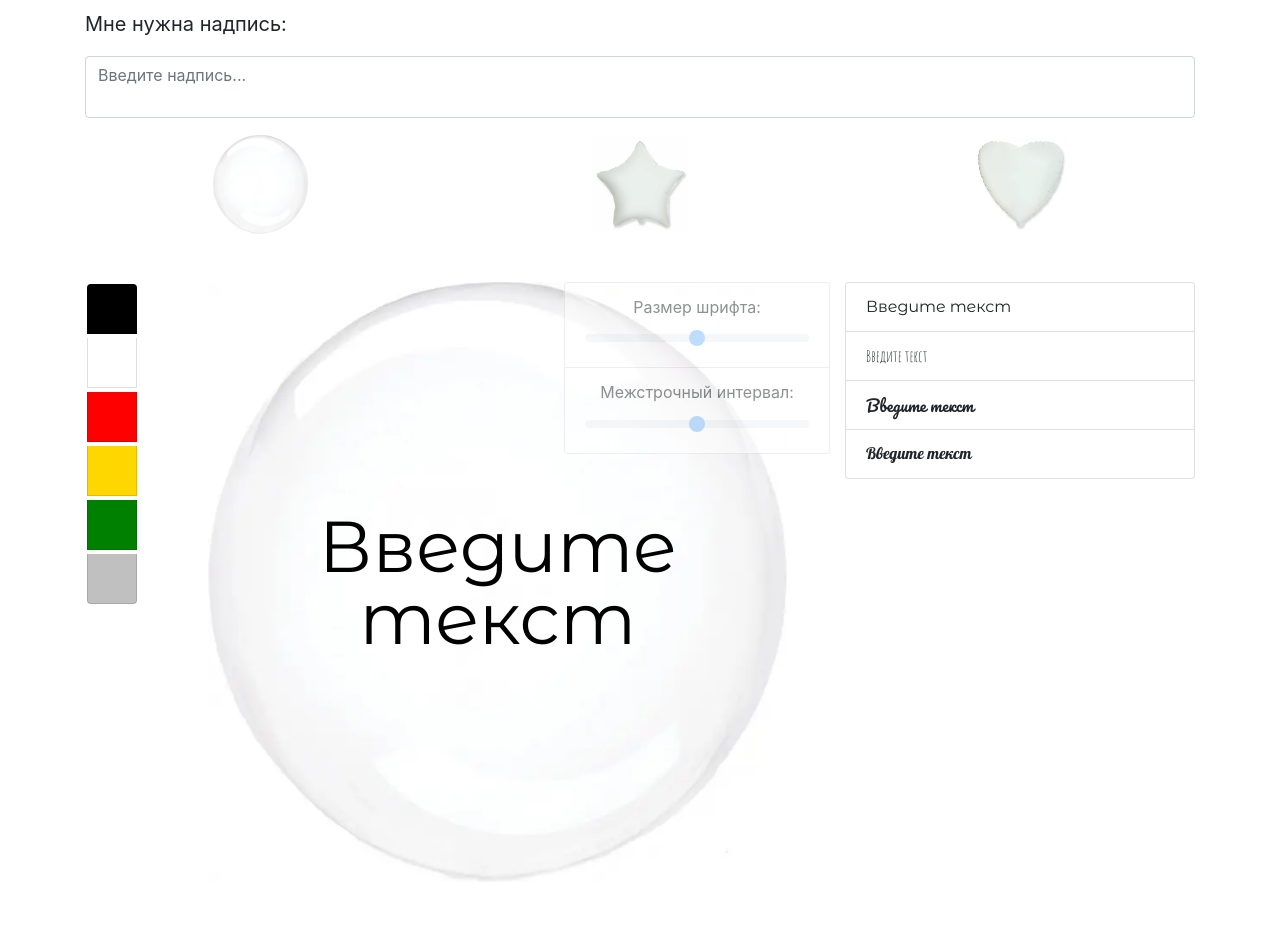
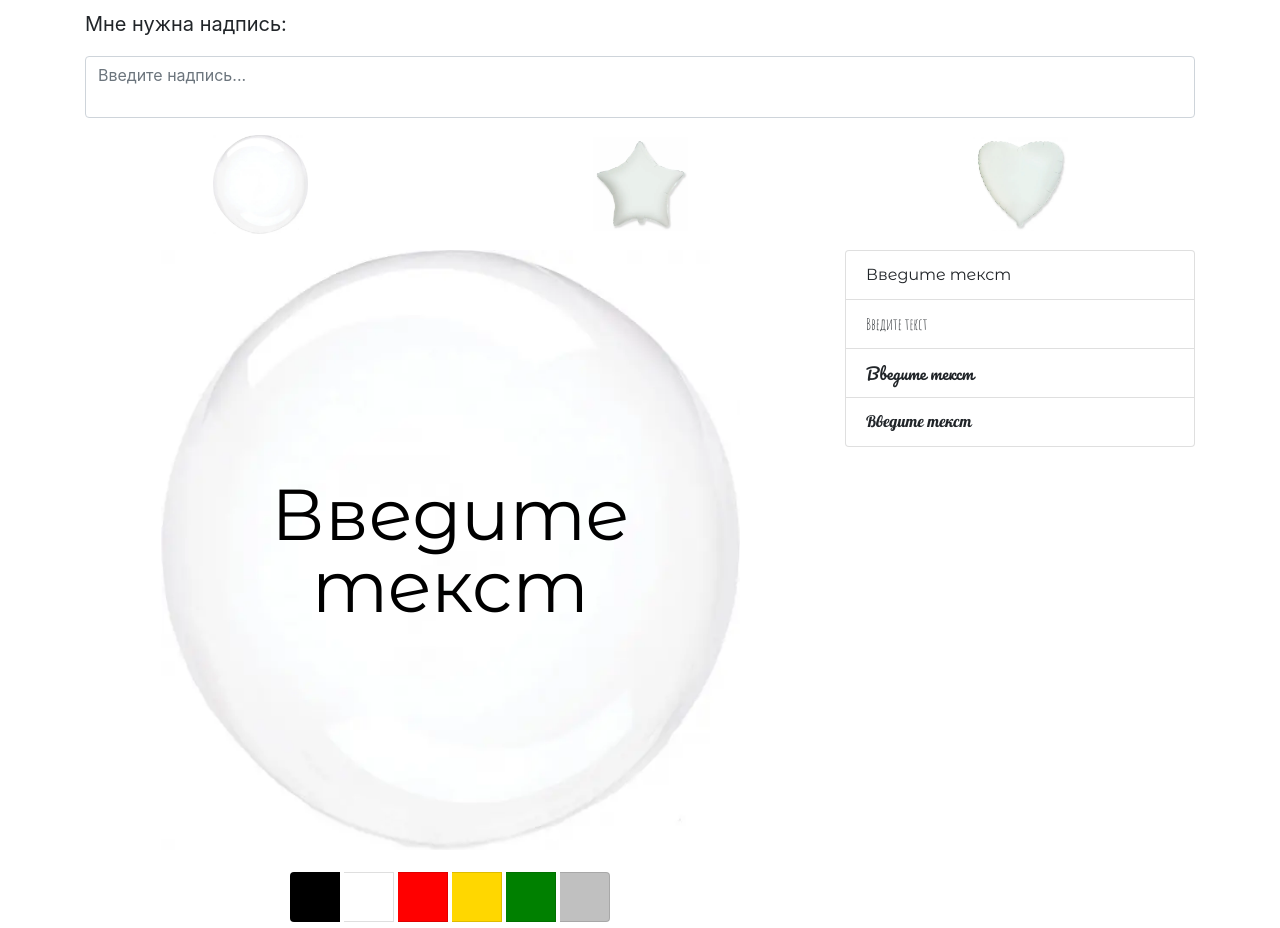
Before and after one commit to RomanValmur/construct, a Vue app: page / in a window 1280 px wide. Shown: the top 928 px of the page. Built offline with nearby package versions, Linux system fonts and the light colour scheme.

Commit message:
правки

```diff
--- a/src/components/ConstructColorsList.vue
+++ b/src/components/ConstructColorsList.vue
@@ -1,17 +1,15 @@
 <template>
-<div class="col-2 col-md-1">
-  <ul class="list-group">
-    <li
-      class="list-group-item"
+<div class="col-12 text-center justify-content-center color-list">
+    <b-list-group class="d-flex justify-content-center" horizontal>
+      <b-list-group-item
         v-for="color in colors"
         :key="color.hexCode"
-      :style="{ backgroundColor: `${color.hexCode}`, ...styleColorItem}"
+        :style="{ backgroundColor: `${color.hexCode}` }"
         :alt="color.title"
         :title="color.title"
         @click.prevent="setActiveColor(color)"
-    >
-    </li>
-  </ul>
+      ></b-list-group-item>
+    </b-list-group>
   </div>
 </template>
 
@@ -20,20 +18,9 @@ import { mapGetters, mapActions } from 'vuex';
 
 export default {
   name: 'ConstructColorsList',
-  data() {
-    return {
-      styleColorItem: {
-        height: '50px',
-        width: '50px',
-        margin: '2px',
-        cursor: 'pointer',
-      },
-    };
-  },
   computed: {
     ...mapGetters([
       'colors',
-      'activeColorHexCode',
     ]),
   },
   methods: {
@@ -42,5 +29,11 @@ export default {
 };
 </script>
 
-<style>
+<style lang="scss" scoped>
+.list-group-item {
+  height: 50px;
+  width: 50px;
+  margin: 2px;
+  cursor: pointer;
+}
 </style>
--- a/src/components/ConstructFontsList.vue
+++ b/src/components/ConstructFontsList.vue
@@ -1,16 +1,14 @@
 <template>
-<div class="col-12 col-md-4">
-  <ul class="list-group">
-    <li
+<div class="col-12 col-lg-4">
+  <b-list-group>
+    <b-list-group-item
       class="list-group-item font-name"
-      :style="{
-        fontFamily : `${font.name}`,
-      }"
+      :style="{ fontFamily : `${font.name}` }"
       @click="setActiveFont(font)"
       v-for="font in this.fonts"
       :key="font.woffUrl"
-    >{{ notNullTextValue }}</li>
-  </ul>
+    >{{ defaultTextValue }}</b-list-group-item>
+  </b-list-group>
 </div>
 </template>
 
@@ -23,7 +21,7 @@ export default {
     ...mapGetters([
       'fonts',
       'textValue',
-      'notNullTextValue',
+      'defaultTextValue',
     ]),
   },
   created() {
@@ -47,7 +45,7 @@ export default {
 };
 </script>
 
-<style>
+<style lang="scss" scoped>
 .font-name:hover {
   cursor: pointer;
 }
--- a/src/components/ConstructOrder.vue
+++ b/src/components/ConstructOrder.vue
@@ -1,55 +1,40 @@
 <template>
-  <div class="container">
-    <b-form-group
-      label="Мне нужна надпись: "
-      label-size="lg"
-      label-for="text"
-    >
-      <b-form-textarea
-        ref="text"
-        id="text"
-        placeholder="Введите надпись..."
-        rows="0"
-        max-rows="6"
-        @input="this.updateTextValue"
-        v-model="textValue"
-      >{{textValue}}</b-form-textarea>
+  <b-container>
+    <b-form-group label="Мне нужна надпись: " label-size="lg" label-for="text">
+      <b-form-textarea ref="text" id="text" placeholder="Введите надпись..." rows="0" max-rows="6"
+      @input="this.updateTextValue" v-model="textValue">{{textValue}}</b-form-textarea>
     </b-form-group>
-    <ConstructSurfaces/>
-    <div class="row my-5">
-      <ConstructColorsList/>
-      <ConstructExemplar/>
-      <ConstructFontsList/>
+    <construct-surfaces/>
+    <div class="row my-3">
+      <div class="col-12 col-lg-8">
+        <construct-preview/>
+        <construct-settings class="d-flex justify-content-center col-12 mb-3"/>
+      </div>
+      <construct-fonts-list/>
     </div>
     <div class="row">
-      <div class="col d-flex justify-content-around mb-5">
-        <div
-          class="btn btn-danger"
-          @click="resetConstruct"
-        >Сбросить</div>
-        <div
-          class="btn btn-primary"
-          @click="addNewDealToBitrix(), resetConstruct()"
-        >Отправить</div>
+      <div class="col d-flex justify-content-around my-3">
+        <div class="btn btn-danger" @click="resetConstruct">Сбросить</div>
+        <div class="btn btn-primary" @click="addNewDealToBitrix(), resetConstruct()">Отправить</div>
       </div>
     </div>
-  </div>
+  </b-container>
 </template>
 
 <script>
 import { mapGetters, mapActions } from 'vuex';
-import ConstructExemplar from './ConstructExemplar.vue';
+import ConstructPreview from './ConstructPreview.vue';
 import ConstructFontsList from './ConstructFontsList.vue';
-import ConstructColorsList from './ConstructColorsList.vue';
 import ConstructSurfaces from './ConstructSurfaces.vue';
+import ConstructSettings from './ConstructSettings.vue';
 
 export default {
   name: 'ConstructOrder',
   components: {
-    ConstructExemplar,
+    ConstructPreview,
     ConstructFontsList,
-    ConstructColorsList,
     ConstructSurfaces,
+    ConstructSettings,
   },
   computed: {
     ...mapGetters([
@@ -88,5 +73,5 @@ export default {
 };
 </script>
 
-<style>
+<style lang="scss" scoped>
 </style>
--- a/src/components/ConstructExemplar.vue
+++ b/src/components/ConstructPreview.vue
@@ -1,15 +1,12 @@
 <template>
   <div
-    class="
-      col-12
-      col-md-7
-      text-center
-      d-flex
-      align-items-center
-      justify-content-center
-      exemplar"
+    class="col-12 text-center d-flex align-items-center justify-content-center exemplar"
     ref="exemplar"
-    :style="{ backgroundImage: `url(${activeSurfaceImage})` }"
+    :style="{
+      backgroundImage: `url(${activeSurfaceImage})`,
+      height: `${clientDeviceWidth}px`,
+      maxHeight: '600px',
+    }"
     @pointerup="setIsDragFalse"
     @pointermove="relocateText($event)"
     @touchmove="touchRelocateText($event)"
@@ -34,50 +31,9 @@
           fontFamily: `${activeFont.name}`,
         }"
       >
-      {{ notNullTextValue }}
+        {{ defaultTextValue }}
       </span>
     </div>
-    <ul
-      id="fontSettings"
-      class="list-group"
-    >
-      <li class="list-group-item">
-        <label
-          for="fontSizeRange"
-        >
-        Размер шрифта:
-        </label>
-        <b-form-input
-          id="fontSizeRange"
-          ref="fontSizeRange"
-          type="range"
-          min="16"
-          max="128"
-          step="1"
-          value="72"
-          @input="this.updateFontSize"
-          v-model="fontSize"
-        ></b-form-input>
-      </li>
-      <li class="list-group-item">
-        <label
-          for="lineHeightRange"
-        >
-          Межстрочный интервал:
-        </label>
-        <b-form-input
-          id="lineHeightRange"
-          ref="lineHeightRange"
-          type="range"
-          min="16"
-          max="128"
-          step="1"
-          value="72"
-          @input="this.updateLineHeight"
-          v-model="lineHeight"
-        ></b-form-input>
-      </li>
-    </ul>
   </div>
 </template>
 
@@ -99,14 +55,14 @@ export default {
       'activeSurfaceImage',
       'activeColorHexCode',
       'textValue',
-      'fontSize',
-      'lineHeight',
       'activeFont',
-      'notNullTextValue',
+      'defaultTextValue',
+      'formattedTextValue',
+      'clientDeviceWidth',
     ]),
     fontSize: {
       get() {
-        return this.$store.getters.fontSize;
+        return this.$store.getters.normalizedFontSize;
       },
       set(value) {
         this.$store.commit('updateFontSize', value);
@@ -228,26 +184,15 @@ export default {
 };
 </script>
 
-<style>
+<style lang="scss" scoped>
+
 .exemplar {
   overflow: hidden;
-  height: 600px;
   background-position: center center;
   background-repeat: no-repeat;
   background-size: contain;
-}
 
-.exemplar__span {
-  touch-action: none;
-  white-space: pre-line;
-  position: relative;
-  font-size: 4.5rem;
-  line-height: 4.5rem;
-  outline: none;
-  user-select: none;
-}
-
-.exemplar__text {
+  &__text {
     min-height: 72px;
     position: absolute;
     max-width: 400px;
@@ -256,24 +201,14 @@ export default {
     user-select: none;
   }
 
-#fontSettings {
-  opacity: 0.5;
-  position: absolute;
-  top: 0;
-  right: 0;
-  width: 40%;
+  &__span {
+    touch-action: none;
+    white-space: pre-line;
+    position: relative;
+    font-size: 72px;
+    line-height: 72px;
+    outline: none;
     user-select: none;
   }
-
-#fontSettings:hover {
-  opacity: 1;
-}
-
-input[type="range"] {
-  opacity: 0.5;
-}
-
-input[type="range"]:hover {
-  opacity: 1;
 }
 </style>
--- /dev/null
+++ b/src/components/ConstructSettings.vue
@@ -0,0 +1,103 @@
+<template>
+  <div class="col-12 mb-3">
+    <b-tabs pills justified end>
+      <b-tab>
+        <template #title><b-icon-palette/></template>
+        <construct-colors-list/>
+      </b-tab>
+      <b-tab>
+        <template #title><b-icon-fonts/></template>
+        <label
+          for="lineHeightRange"
+        >
+        Размер шрифта:
+        </label>
+        <b-form-input
+        id="fontSizeRange"
+        ref="fontSizeRange"
+        type="range"
+        min="16"
+        max="128"
+        step="1"
+        value="72"
+        @input="this.updateFontSize"
+        v-model="fontSize"
+      ></b-form-input>
+      </b-tab>
+      <b-tab>
+        <template #title><b-icon-arrow-down-up/></template>
+        <label
+          for="lineHeightRange"
+        >
+        Межстрочный интервал:
+        </label>
+        <b-form-input
+          id="lineHeightRange"
+          ref="lineHeightRange"
+          type="range"
+          min="16"
+          max="128"
+          step="1"
+          value="72"
+          @input="this.updateLineHeight"
+          v-model="lineHeight"
+        ></b-form-input>
+      </b-tab>
+    </b-tabs>
+  </div>
+</template>
+
+<script>
+import { BIconPalette, BIconFonts, BIconArrowDownUp } from 'bootstrap-vue';
+import { mapActions } from 'vuex';
+import ConstructColorsList from './ConstructColorsList.vue';
+
+export default {
+  name: 'ConstructSettings',
+  components: {
+    BIconPalette,
+    BIconFonts,
+    BIconArrowDownUp,
+    ConstructColorsList,
+  },
+  computed: {
+    fontSize: {
+      get() {
+        return this.$store.getters.fontSize;
+      },
+      set(value) {
+        this.$store.commit('updateFontSize', value);
+      },
+    },
+    lineHeight: {
+      get() {
+        return this.$store.getters.lineHeight;
+      },
+      set(value) {
+        this.$store.commit('updateLineHeight', value);
+      },
+    },
+  },
+  methods: {
+    ...mapActions([
+      'setActiveSettingsElement',
+    ]),
+    updateFontSize(value) {
+      this.fontSize = value;
+    },
+    updateLineHeight(value) {
+      this.lineHeight = value;
+    },
+  },
+};
+</script>
+
+<style lang="scss" scoped>
+  .list-group-item:hover {
+    cursor: pointer;
+  }
+  .tab-pane {
+    padding-top: 20px;
+    height: 80px;
+  }
+</style>
--- a/src/store/modules/bitrix.js
+++ b/src/store/modules/bitrix.js
@@ -10,7 +10,7 @@ export default {
   },
   getters: {
     dealAddUrl(state, getters) {
-      return `https://${state.bitrixDomen}.bitrix24.ru/rest/${state.bitrixUserId}/${state.bitrixToken}/crm.deal.add.json?${state.textFormCode}=${getters.textValue}&${state.colorFormCode}=${getters.activeColor.title}&${state.fontSizeFormCode}=${getters.fontSize}&${state.fontNameFormCode}=${getters.activeFont.name}`;
+      return `https://${state.bitrixDomen}.bitrix24.ru/rest/${state.bitrixUserId}/${state.bitrixToken}/crm.deal.add.json?${state.textFormCode}=${getters.formattedTextValue}&${state.colorFormCode}=${getters.activeColor.title}&${state.fontSizeFormCode}=${getters.realFontSize}&${state.fontNameFormCode}=${getters.activeFontName}`;
     },
   },
   mutations: {
--- /dev/null
+++ b/src/store/modules/device.js
@@ -0,0 +1,46 @@
+export default {
+  state: {
+    clientDeviceWidth: window.innerWidth,
+  },
+  getters: {
+    clientDeviceWidth(state) {
+      return state.clientDeviceWidth;
+    },
+    clientDeviceWidthCoefficient(state) {
+      const { clientDeviceWidth } = state;
+      let coefficient = '';
+
+      if (clientDeviceWidth >= 576) {
+        coefficient = 510 / 600;
+      }
+
+      if (clientDeviceWidth >= 768) {
+        coefficient = 1;
+      }
+
+      if (clientDeviceWidth >= 992) {
+        coefficient = 1;
+      }
+
+      if (clientDeviceWidth >= 1200) {
+        coefficient = 1;
+      }
+
+      if (clientDeviceWidth < 576) {
+        coefficient = clientDeviceWidth / 600;
+      }
+
+      return coefficient;
+    },
+  },
+  mutations: {
+    updateClientDeviceWidth(state) {
+      state.clientDeviceWidth = window.innerWidth;
+    },
+  },
+  actions: {
+    updateClientDeviceWidth(context) {
+      context.commit('updateClientDeviceWidth');
+    },
+  },
+};
--- a/src/store/modules/fonts.js
+++ b/src/store/modules/fonts.js
@@ -11,6 +11,9 @@ export default {
     },
     activeFont(state) {
       return state.activeFont;
+    },
+    activeFontName(state) {
+      return state.activeFont.name;
     },
   },
   mutations: {
--- a/src/store/modules/text.js
+++ b/src/store/modules/text.js
@@ -8,7 +8,7 @@ export default {
     textValue(state) {
       return state.textValue;
     },
-    notNullTextValue(state) {
+    defaultTextValue(state) {
       return state.textValue ? state.textValue : 'Введите текст';
     },
     fontSize(state) {
@@ -16,6 +16,15 @@ export default {
     },
     lineHeight(state) {
       return state.lineHeight;
+    },
+    formattedTextValue(state) {
+      return state.textValue.replace(/\s/g, ' ');
+    },
+    normalizedFontSize(state, getters) {
+      return state.fontSize * getters.clientDeviceWidthCoefficient;
+    },
+    realFontSize(state) {
+      return Math.ceil(state.fontSize * 2.15);
     },
   },
   mutations: {
```
Also changed, not shown: src/App.vue (+9 -0 lines), src/components/ConstructSurfaces.vue (+9 -11 lines), src/store/index.js (+12 -0 lines). Lines whose indentation alone changed are shown as unchanged.
